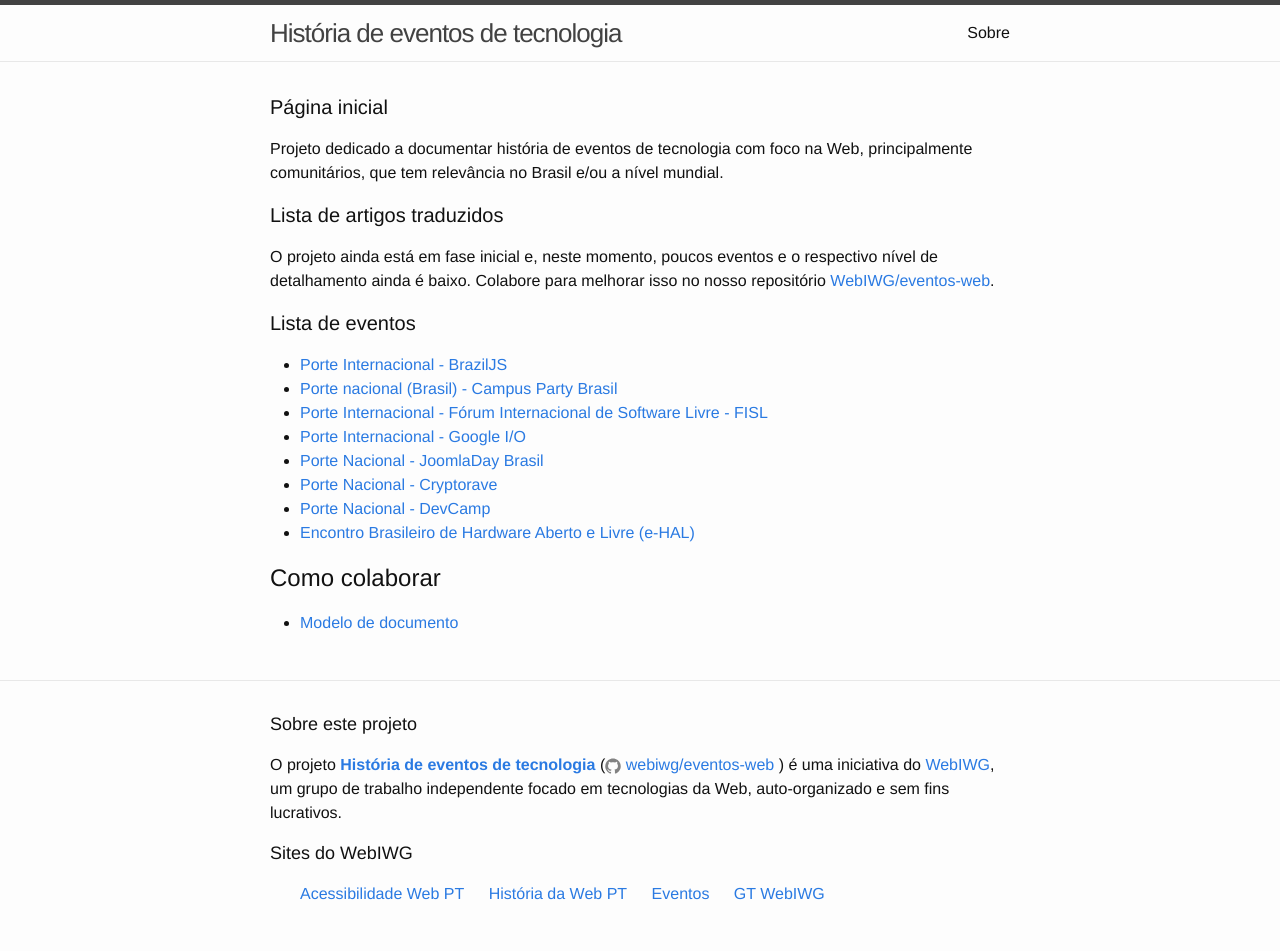
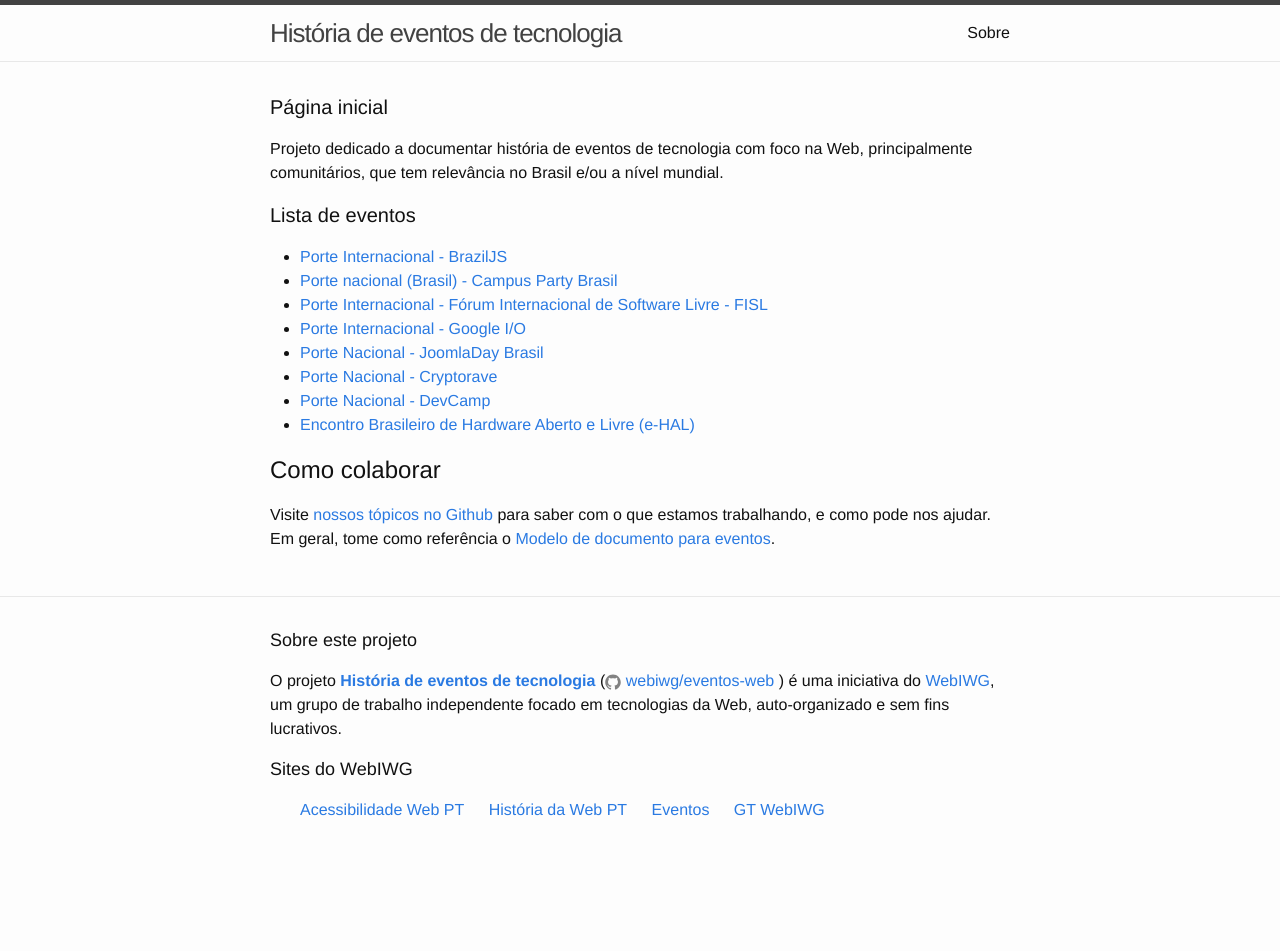
Before and after one commit to webiwg/eventos-web, a Jekyll site: the page built from index.html, in a window 1280 px wide. Built offline with Jekyll 4.4.1, drawn with Linux system fonts in a browser that asks for light colours; after the commit the page ends 900 px from its top, so only the background shows below that.

Commit message:
Removido referência sem sentido sobre tradução (mea culpa); Correção de marcação HTML errada

```diff
--- a/index.html
+++ b/index.html
@@ -5,10 +5,6 @@ layout: default
 <div class="home">
   <h1 class="page-heading">Página inicial</h1>
   <p>{{ site.description | escape }}</p>
-  <h2 class="page-heading">Lista de artigos traduzidos</h2>
-  <p>O projeto ainda está em fase inicial e, neste momento, poucos eventos e o respectivo nível de detalhamento ainda é baixo.
-    Colabore para melhorar isso no nosso repositório <a href="https://github.com/webiwg/eventos-web">WebIWG/eventos-web</a>.</p>
-
   <h2 class="page-heading">Lista de eventos</h2>
   <ul>
     <li><a href="./braziljs.html">Porte Internacional - BrazilJS</a></li>
@@ -20,10 +16,10 @@ layout: default
     <li><a href="./devcamp.html">Porte Nacional - DevCamp</a></li>
     <li><a href="./e-hal.html">Encontro Brasileiro de Hardware Aberto e Livre (e-HAL)</a></li>
   </ul>
-  <h2>Como colaborar</h3>
+  <h2>Como colaborar</h2>
   <p>
-  <ul>
-    <li><a href="./ajuda/modelo.html">Modelo de documento</a></li>
-  </ul>
+    Visite <a href="https://github.com/webiwg/eventos-web/issues">nossos tópicos no Github</a>
+    para saber com o que estamos trabalhando, e como pode nos ajudar. Em geral, tome como
+    referência o <a href="./ajuda/modelo.html">Modelo de documento para eventos</a>.
   </p>
 </div>
```
